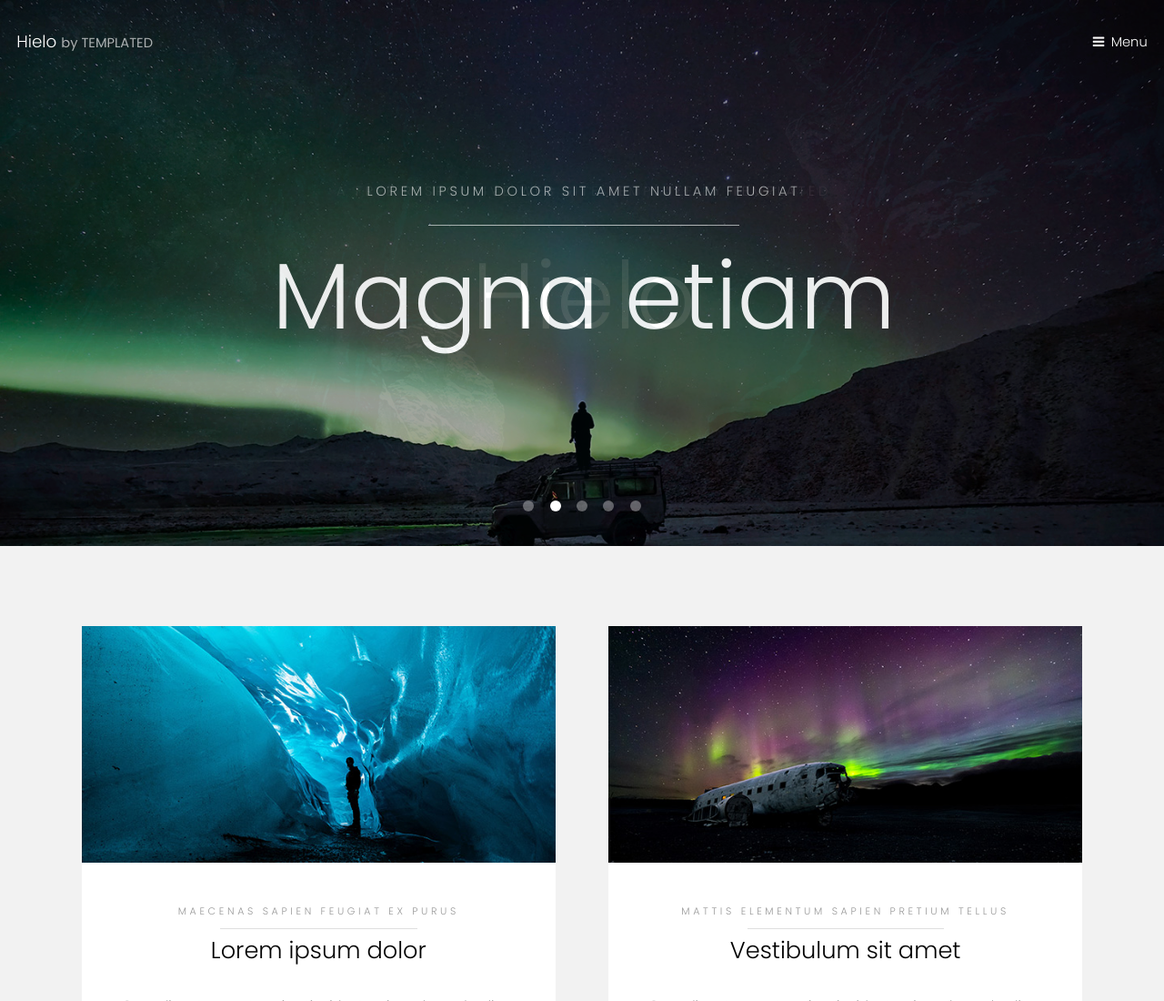
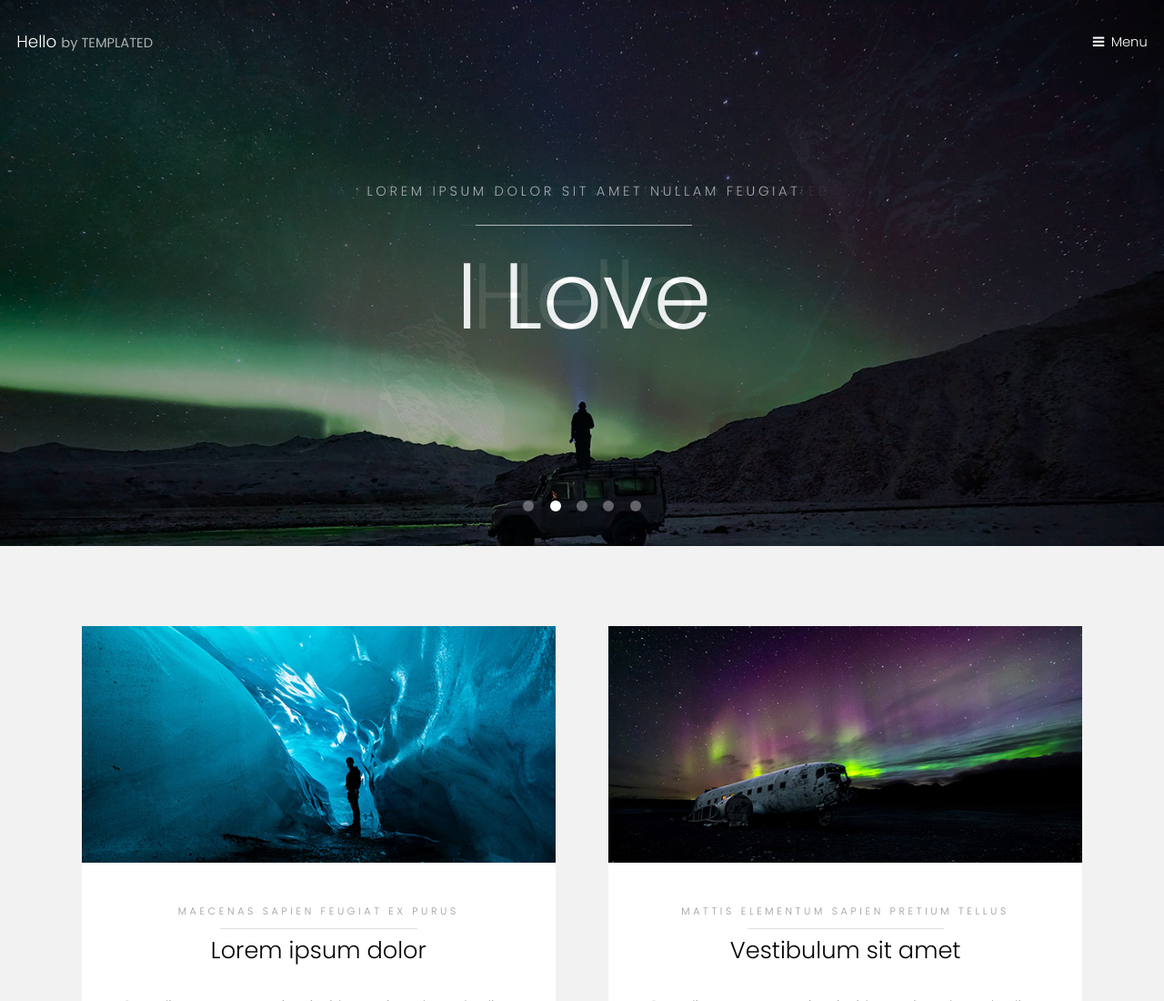
Before and after one commit to mukeshkumarku/statichtml, a plain HTML site: page index.html in a window 1280 px wide. Shown: the top 1100 px of the page at 91% size. Drawn offline with Linux system fonts and the light colour scheme.

Commit message:
Update index.html

```diff
--- a/index.html
+++ b/index.html
@@ -15,7 +15,7 @@
 
 		<!-- Header -->
 			<header id="header" class="alt">
-				<div class="logo"><a href="index.html">Hielo <span>by TEMPLATED</span></a></div>
+				<div class="logo"><a href="index.html">Hello <span>by TEMPLATED</span></a></div>
 				<a href="#menu">Menu</a>
 			</header>
 
@@ -35,7 +35,7 @@
 					<div class="inner">
 						<header>
 							<p>A free responsive web site template by <a href="https://templated.co">TEMPLATED</a></p>
-							<h2>Hielo</h2>
+							<h2>Hello</h2>
 						</header>
 					</div>
 				</article>
@@ -44,7 +44,7 @@
 					<div class="inner">
 						<header>
 							<p>Lorem ipsum dolor sit amet nullam feugiat</p>
-							<h2>Magna etiam</h2>
+							<h2>I Love</h2>
 						</header>
 					</div>
 				</article>
@@ -53,7 +53,7 @@
 					<div class="inner">
 						<header>
 							<p>Sed cursus aliuam veroeros lorem ipsum nullam</p>
-							<h2>Tempus dolor</h2>
+							<h2>My India</h2>
 						</header>
 					</div>
 				</article>
```
